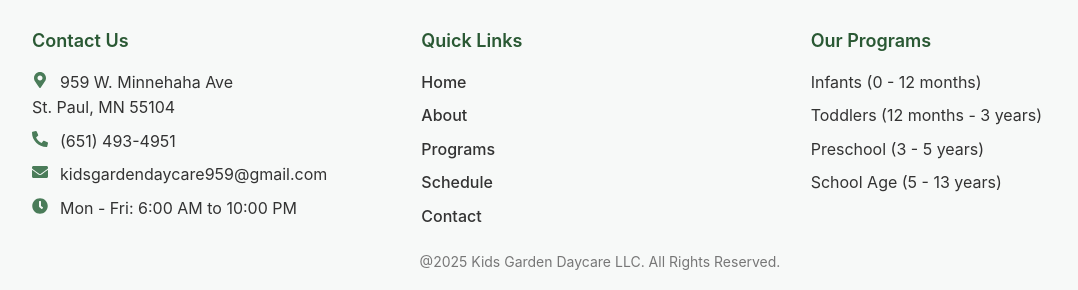
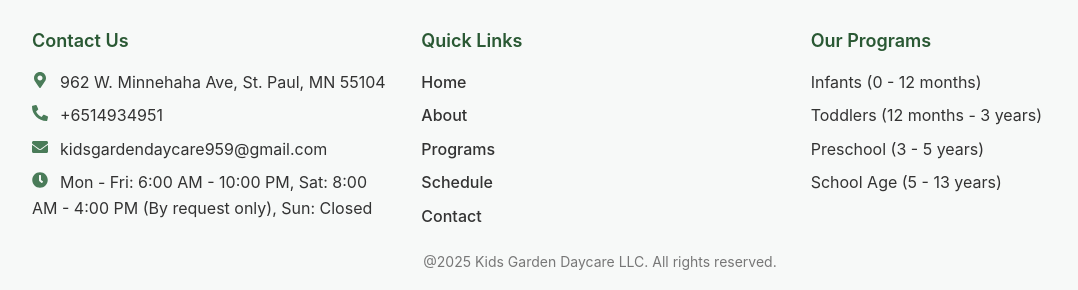
Before and after one commit to Samjamhas10/kids-garden-daycare, a React (Vite) app: page / in a window 1280 px wide. Shown: the part 4887-5177 px from the top of the page, without its empty margins (40-1118 px from the left). Built offline with nearby package versions, Linux system fonts and the light colour scheme.

Commit message:
refactor: extract hardcoded data from Footer to constants

```diff
--- a/src/components/Footer/Footer.jsx
+++ b/src/components/Footer/Footer.jsx
@@ -1,4 +1,5 @@
 import { FaPhone, FaEnvelope, FaMapMarkerAlt, FaClock } from "react-icons/fa";
+import { DAYCARE_INFO, QUICK_LINKS, PROGRAMS } from "../../../constants";
 import "./Footer.css";
 
 function Footer() {
@@ -16,58 +17,47 @@
           <div className="footer__contact-list">
             <p>
               <FaMapMarkerAlt className="footer__icon" />
-              959 W. Minnehaha Ave
-              <br />
-              St. Paul, MN 55104
+              {DAYCARE_INFO.address}
             </p>
             <p>
               <FaPhone className="footer__icon footer__icon-flip" />
-              (651) 493-4951
+              {DAYCARE_INFO.phone}
             </p>
             <p>
               <FaEnvelope className="footer__icon" />
-              kidsgardendaycare959@gmail.com
+              {DAYCARE_INFO.email}
             </p>
             <p>
               <FaClock className="footer__icon" />
-              Mon - Fri: 6:00 AM to 10:00 PM
+              {DAYCARE_INFO.hours}
             </p>
           </div>
         </div>
         <div className="footer__section">
           <h3 className="footer__title">Quick Links</h3>
           <ul className="footer__list">
-            <li>
-              <a href="#home">Home</a>
-            </li>
-            <li>
-              <a href="#about">About</a>
-            </li>
-            <li>
-              <a href="#programs">Programs</a>
-            </li>
-            <li>
-              <a href="#schedule">Schedule</a>
-            </li>
-            <li>
-              <a href="#contact">Contact</a>
-            </li>
+            {QUICK_LINKS.map((link) => (
+              <li key={link.href}>
+                <a href={link.href}>{link.label}</a>
+              </li>
+            ))}
           </ul>
         </div>
         <div className="footer__section">
           <h3 className="footer__title">Our Programs</h3>
           <ul className="footer__list">
-            <li>Infants (0 - 12 months)</li>
-            <li>Toddlers (12 months - 3 years)</li>
-            <li>Preschool (3 - 5 years)</li>
-            <li>School Age (5 - 13 years)</li>
+            {PROGRAMS.map((program) => (
+              <li key={program.name}>
+                {program.name} ({program.age})
+              </li>
+            ))}
           </ul>
         </div>
       </div>
 
       <div>
         <p className="footer__copyright">
-          @2025 Kids Garden Daycare LLC. All Rights Reserved.
+          {DAYCARE_INFO.copyright}
         </p>
       </div>
     </footer>
```
